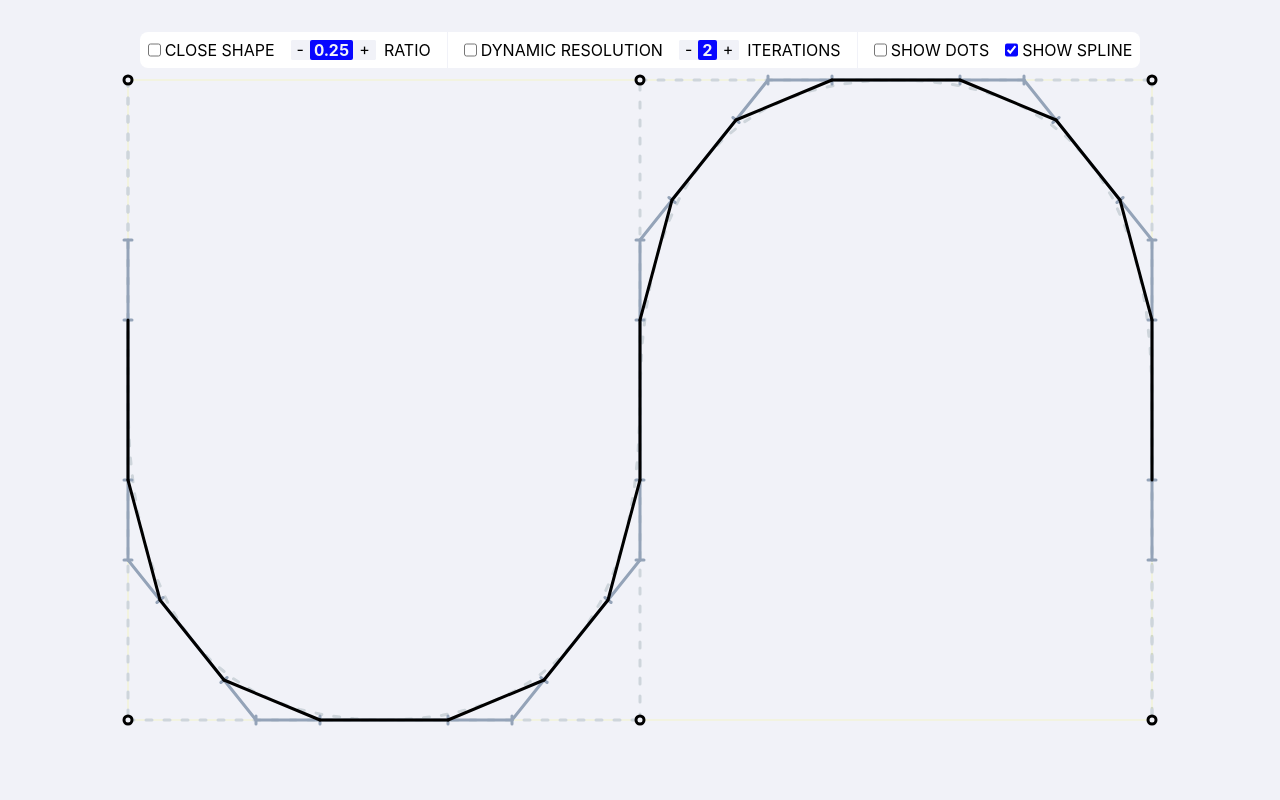
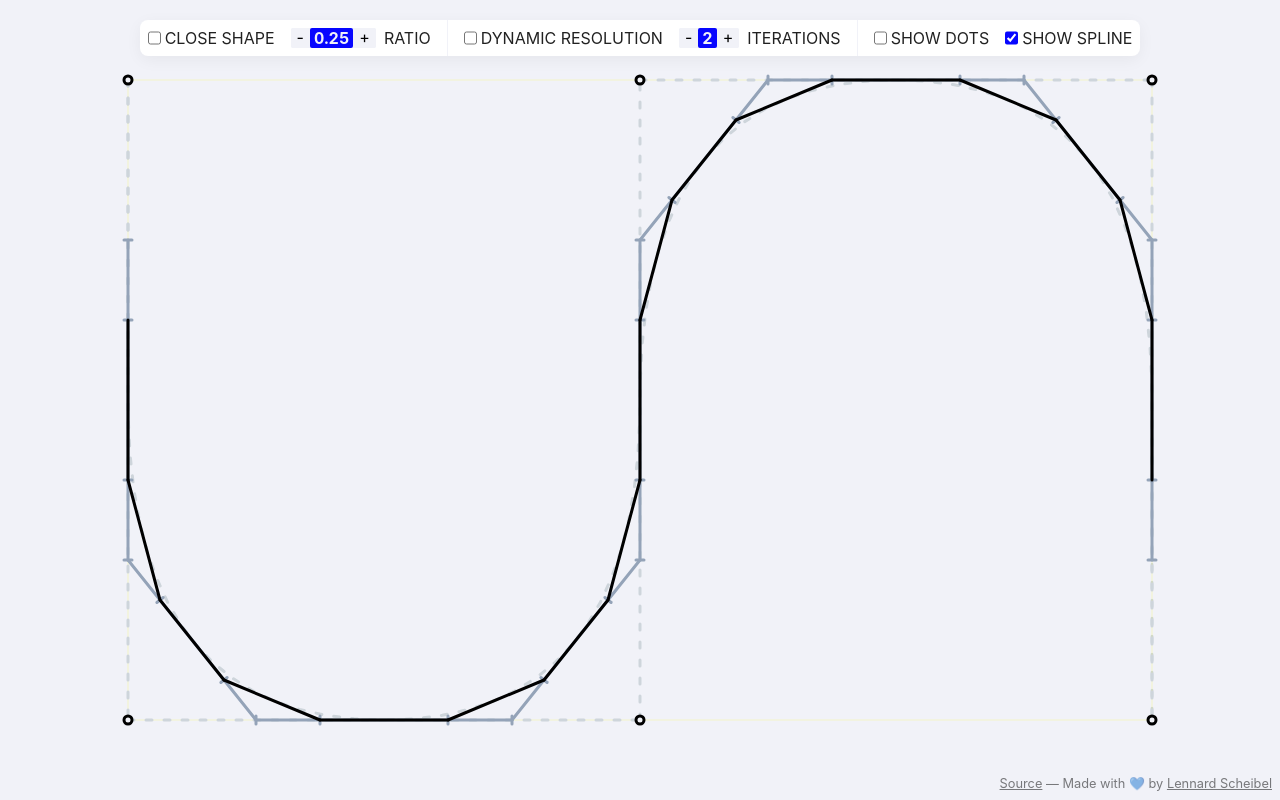
Before and after one commit to lscheibel/curve-explorer, a React (Vite) app: page / in a window 1280 px wide. Built offline with nearby package versions, Linux system fonts and the light colour scheme.

Commit message:
Clean up and implement double click to reset

```diff
--- a/src/components/App/App.tsx
+++ b/src/components/App/App.tsx
@@ -1,20 +1,15 @@
 import React, { useRef, useState } from 'react';
 import styles from './App.module.scss';
 import { useDomNodeDimensions } from '../../utils/useDomNodeDimensions';
-import { BezierCurve } from '../../utils/curves/BezierCurve';
 import { Point } from '../../utils/geo/Point';
 import ChaikinCurve from '../ChaikinCurve/ChaikinCurve';
+import Credits from '../Credits/Credits';
 
 const App = () => {
     const ref = useRef<HTMLDivElement | null>(null);
     const svgRef = useRef<SVGSVGElement | null>(null);
 
     const dimensions = useDomNodeDimensions(ref);
-    const [cornerCuttingFactor, setCornerCuttingFactor] = useState(0.25);
-
-    const [bezierCurve, setBezierCurve] = useState(
-        new BezierCurve([new Point(0, 0), new Point(0, 100), new Point(100, 100), new Point(100, 0)])
-    );
 
     const [chaikinCurvePoints, setChaikinCurvePoints] = useState(() => {
         const h = window.innerWidth / 2 - window.innerWidth * 0.1;
@@ -31,10 +26,6 @@ const App = () => {
     });
     const [selectedCurvePoint, setSelectedCurvePoint] = useState<number | null>(null);
 
-    // const cornerCuttingCurve = new CornerCuttingCurve(bezierCurve.controlPoints, cornerCuttingFactor);
-    // const subdivisionCurve = new SubdivisionCurve(bezierCurve.controlPoints);
-    // const bSpline = new BSplineCurve(chaikinCurvePoints, 2);
-
     return (
         <div className={styles.wrapper} ref={ref}>
             {dimensions && (
@@ -46,11 +37,6 @@ const App = () => {
                         dimensions.height
                     }`}
                 >
-                    {/*<BezierSpline*/}
-                    {/*    controlPoints={bezierCurve.controlPoints}*/}
-                    {/*    onChange={(controlPoints) => setBezierCurve(new BezierCurve(controlPoints))}*/}
-                    {/*/>*/}
-
                     <ChaikinCurve
                         svgRef={svgRef}
                         svgDimensions={dimensions}
@@ -59,58 +45,10 @@ const App = () => {
                         selected={selectedCurvePoint}
                         onSelect={(index) => setSelectedCurvePoint(index)}
                     />
-
-                    {/*{[chaikinCurve.toOpenSegments(0), chaikinCurve.toOpenSegments(1)].map((curveSegments, curveIndex) =>*/}
-                    {/*    curveSegments.map((seg, index) => {*/}
-                    {/*        return (*/}
-                    {/*            <line*/}
-                    {/*                key={`${curveIndex}:${index}`}*/}
-                    {/*                x1={seg.from.x}*/}
-                    {/*                y1={seg.from.y}*/}
-                    {/*                x2={seg.to.x}*/}
-                    {/*                y2={seg.to.y}*/}
-                    {/*                strokeWidth={'2'}*/}
-                    {/*                stroke={'#f0f'}*/}
-                    {/*                strokeLinecap={'round'}*/}
-                    {/*                strokeOpacity={curveIndex + 1 / curveSegments.length}*/}
-                    {/*            />*/}
-                    {/*        );*/}
-                    {/*    })*/}
-                    {/*)}*/}
-
-                    {/*{subdivisionCurve.toOpenSegments(2).map((seg, index) => {*/}
-                    {/*    return (*/}
-                    {/*        <line*/}
-                    {/*            key={`subdiv:${index}`}*/}
-                    {/*            x1={seg.from.x}*/}
-                    {/*            y1={seg.from.y}*/}
-                    {/*            x2={seg.to.x}*/}
-                    {/*            y2={seg.to.y}*/}
-                    {/*            strokeWidth={'2'}*/}
-                    {/*            stroke={'#0ff'}*/}
-                    {/*            strokeOpacity={0.8}*/}
-                    {/*            strokeLinecap={'round'}*/}
-                    {/*        />*/}
-                    {/*    );*/}
-                    {/*})}*/}
-
-                    {/*{bSpline.toSegments(50).map((seg, index) => {*/}
-                    {/*    return (*/}
-                    {/*        <line*/}
-                    {/*            key={`bSpline:${index}`}*/}
-                    {/*            x1={seg.from.x}*/}
-                    {/*            y1={seg.from.y}*/}
-                    {/*            x2={seg.to.x}*/}
-                    {/*            y2={seg.to.y}*/}
-                    {/*            strokeWidth={'4'}*/}
-                    {/*            stroke={'#d01a99'}*/}
-                    {/*            strokeOpacity={1}*/}
-                    {/*            strokeLinecap={'round'}*/}
-                    {/*        />*/}
-                    {/*    );*/}
-                    {/*})}*/}
                 </svg>
             )}
+
+            <Credits />
         </div>
     );
 };
--- a/src/components/App/HtmlForeignObject/HtmlForeignObject.tsx
+++ b/src/components/App/HtmlForeignObject/HtmlForeignObject.tsx
@@ -34,7 +34,14 @@ const HtmlForeignObject = ({
 
     return (
         <foreignObject x={posX} y={posY} {...dimensions}>
-            <div ref={ref} {...props}>
+            <div
+                ref={ref}
+                {...props}
+                style={{
+                    overflow: 'hidden', // Allows children to define a margin and overflow will be hidden anyway.
+                    ...props.style,
+                }}
+            >
                 {children}
             </div>
         </foreignObject>
--- a/src/components/ChaikinCurve/ChaikinCurve.tsx
+++ b/src/components/ChaikinCurve/ChaikinCurve.tsx
@@ -5,11 +5,9 @@ import { Segment } from '../../utils/geo/Segment';
 import ControlPoint from './ControlPoint';
 import HtmlForeignObject from '../App/HtmlForeignObject/HtmlForeignObject';
 import range from 'lodash/range';
-import { useCursorPosition } from './useCursorPosition';
 import ControlSegment from './ControlSegment';
 import DeleteZone from '../DeleteZone/DeleteZone';
 import { call } from '../../utils/call';
-import { clamp } from '../../utils/math';
 import { BSplineCurve } from '../../utils/curves/BSplineCurve';
 import Controls from './Controls';
 
@@ -34,10 +32,7 @@ export interface ChaikinCurveProps {
     onSelect: (selectedIndex: number | null) => void;
 }
 
-const ChaikinCurve = ({ svgRef, svgDimensions, controlPoints, onChange, selected, onSelect }: ChaikinCurveProps) => {
-    const cursorPos = useCursorPosition(svgRef);
-
-    const [options, _setOptions] = useState<ChaikinCurveOptions>({
+export const initialValues: ChaikinCurveOptions = {
     showBSpline: true,
     showDots: false,
     closedShape: false,
@@ -47,22 +42,13 @@ const ChaikinCurve = ({ svgRef, svgDimensions, controlPoints, onChange, selected
     maxAngle: 3,
     maxIterations: 10,
     showNextStep: false,
-    });
-
-    const setOptions = (partial: Partial<ChaikinCurveOptions>) => {
-        _setOptions((o) => ({ ...o, ...partial }));
 };
 
-    const [factorInput, setFactorInput] = useState(0.25);
-    const [maxAngleInput, setMaxAngleInput] = useState(5);
-    const [maxIterationsInput, setMaxIterationsInput] = useState(10);
+const ChaikinCurve = ({ svgRef, svgDimensions, controlPoints, onChange, selected, onSelect }: ChaikinCurveProps) => {
+    const [options, _setOptions] = useState<ChaikinCurveOptions>(initialValues);
 
     const chaikinCurve = new CornerCuttingCurve(controlPoints, options.factor);
-    const incIterations = () => setOptions({ iterations: clamp(options.iterations + 1, 0, 10) });
-    const decIterations = () => setOptions({ iterations: clamp(options.iterations - 1, 0, 10) });
-
     const previewIterations = options.dynamicResolution ? [] : range(0, options.iterations);
-
     const bbox = chaikinCurve.controlPoints.boundingBox;
 
     const interpolate = (i = options.iterations) => {
@@ -163,7 +149,7 @@ const ChaikinCurve = ({ svgRef, svgDimensions, controlPoints, onChange, selected
                     const pointBEnd = normal.add(pointB);
 
                     return (
-                        <g style={{ pointerEvents: 'none' }}>
+                        <g key={index} style={{ pointerEvents: 'none' }}>
                             <line
                                 x1={pointAStart.x}
                                 y1={pointAStart.y}
@@ -200,7 +186,7 @@ const ChaikinCurve = ({ svgRef, svgDimensions, controlPoints, onChange, selected
                     const pointBEnd = normal.add(pointB);
 
                     return (
-                        <g style={{ pointerEvents: 'none' }}>
+                        <g key={`${previewIteration}:${index}`} style={{ pointerEvents: 'none' }}>
                             {previewIteration > 0 && (
                                 <line
                                     key={`prev-seg:${index}`}
@@ -299,7 +285,7 @@ const ChaikinCurve = ({ svgRef, svgDimensions, controlPoints, onChange, selected
             })}
 
             <HtmlForeignObject
-                position={new Point(bbox.center.x, bbox.top - 12)}
+                position={new Point(bbox.center.x, bbox.top)}
                 anchorX={'center'}
                 anchorY={'bottom'}
                 style={{ width: 'max-content', color: 'var(--black)' }}
--- a/src/components/ChaikinCurve/Controls.module.scss
+++ b/src/components/ChaikinCurve/Controls.module.scss
@@ -1,3 +1,32 @@
+.container {
+  background: var(--true-white);
+  border-radius: 8px;
+  display: flex;
+  flex-direction: row;
+  justify-content: center;
+  color: rgba(0, 0, 0, 0.87);
+  box-shadow: 0 4px 16px rgba(0, 0, 0, 0.05);
+  margin: 16px 16px 24px;
+}
+
+.controlGroup {
+  padding: 8px 8px;
+  display: flex;
+  flex-wrap: nowrap;
+  align-items: center;
+  justify-content: center;
+}
+
+.divider {
+  padding: 0 8px;
+}
+
+.dividerLine {
+  height: 100%;
+  width: 1px;
+  background: var(--white);
+}
+
 .numberInput {
   display: flex;
   justify-content: center;
--- a/src/components/ChaikinCurve/Controls.tsx
+++ b/src/components/ChaikinCurve/Controls.tsx
@@ -1,8 +1,9 @@
 import React, { useRef } from 'react';
-import { ChaikinCurveOptions } from './ChaikinCurve';
+import { ChaikinCurveOptions, initialValues } from './ChaikinCurve';
 import { clamp } from '../../utils/math';
 import styles from './Controls.module.scss';
 import { useStableCallback } from '../../utils/useStableCallback';
+import cn from 'classnames';
 
 export interface ControlsProps {
     options: ChaikinCurveOptions;
@@ -15,16 +16,7 @@ const Controls = ({ options, onChange }: ControlsProps) => {
     };
 
     return (
-        <div
-            style={{
-                background: 'var(--true-white)',
-                borderRadius: '8px',
-                display: 'flex',
-                flexDirection: 'row',
-                justifyContent: 'center',
-                color: 'rgba(0,0,0,.0.87)',
-            }}
-        >
+        <div className={styles.container}>
             <Group>
                 <BoolInput value={options.closedShape} onChange={(value) => setOptions({ closedShape: value })}>
                     CLOSE SHAPE
@@ -35,6 +27,7 @@ const Controls = ({ options, onChange }: ControlsProps) => {
                     value={options.factor}
                     formatter={(value) => value.toFixed(2)}
                     onChange={(value) => setOptions({ factor: value })}
+                    onReset={() => setOptions({ factor: initialValues.factor })}
                     step={0.01}
                     min={0}
                     max={1}
@@ -59,6 +52,7 @@ const Controls = ({ options, onChange }: ControlsProps) => {
                     <NumberInput
                         value={options.iterations}
                         onChange={(value) => setOptions({ iterations: value })}
+                        onReset={() => setOptions({ iterations: initialValues.iterations })}
                         step={1}
                         plusButtonProps={{
                             onMouseEnter: () => setOptions({ showNextStep: true }),
@@ -77,6 +71,7 @@ const Controls = ({ options, onChange }: ControlsProps) => {
                     <NumberInput
                         value={options.maxAngle}
                         onChange={(value) => setOptions({ maxAngle: value })}
+                        onReset={() => setOptions({ maxAngle: initialValues.maxAngle })}
                         step={1}
                         min={0}
                         max={360}
@@ -91,6 +86,7 @@ const Controls = ({ options, onChange }: ControlsProps) => {
                     <NumberInput
                         value={options.maxIterations}
                         onChange={(value) => setOptions({ maxIterations: value })}
+                        onReset={() => setOptions({ maxIterations: initialValues.maxIterations })}
                         step={1}
                         min={0}
                         max={10}
@@ -119,25 +115,13 @@ const Controls = ({ options, onChange }: ControlsProps) => {
 export default Controls;
 
 const Group = (props: React.HTMLAttributes<HTMLDivElement>) => {
-    return (
-        <div
-            {...props}
-            style={{
-                padding: '8px 8px',
-                display: 'flex',
-                flexWrap: 'nowrap',
-                alignItems: 'center',
-                justifyContent: 'center',
-                ...props.style,
-            }}
-        />
-    );
+    return <div {...props} className={cn(styles.controlGroup)} />;
 };
 
 const Divider = () => {
     return (
-        <div style={{ padding: '0 8px' }}>
-            <div style={{ height: '100%', width: 1, background: 'var(--white)' }} />
+        <div className={styles.divider} style={{ padding: '0 8px' }}>
+            <div className={styles.dividerLine} />
         </div>
     );
 };
@@ -147,6 +131,7 @@ interface NumberInputProps {
     formatter?: (value: number) => string;
     step: number;
     onChange: (num: number) => void;
+    onReset: () => void;
     plusButtonProps?: React.HTMLAttributes<HTMLButtonElement>;
     children: React.ReactNode;
     min: number;
@@ -156,6 +141,7 @@ interface NumberInputProps {
 const NumberInput = ({
     value,
     onChange,
+    onReset,
     step,
     plusButtonProps,
     children,
@@ -214,7 +200,9 @@ const NumberInput = ({
                 >
                     <span>-</span>
                 </button>
-                <span className={styles.numberValue}>{formatter(value)}</span>
+                <span className={styles.numberValue} onDoubleClick={onReset}>
+                    {formatter(value)}
+                </span>
                 <button
                     className={styles.numberButton}
                     onPointerDown={() => {
```
Lines whose indentation alone changed are shown as unchanged.
